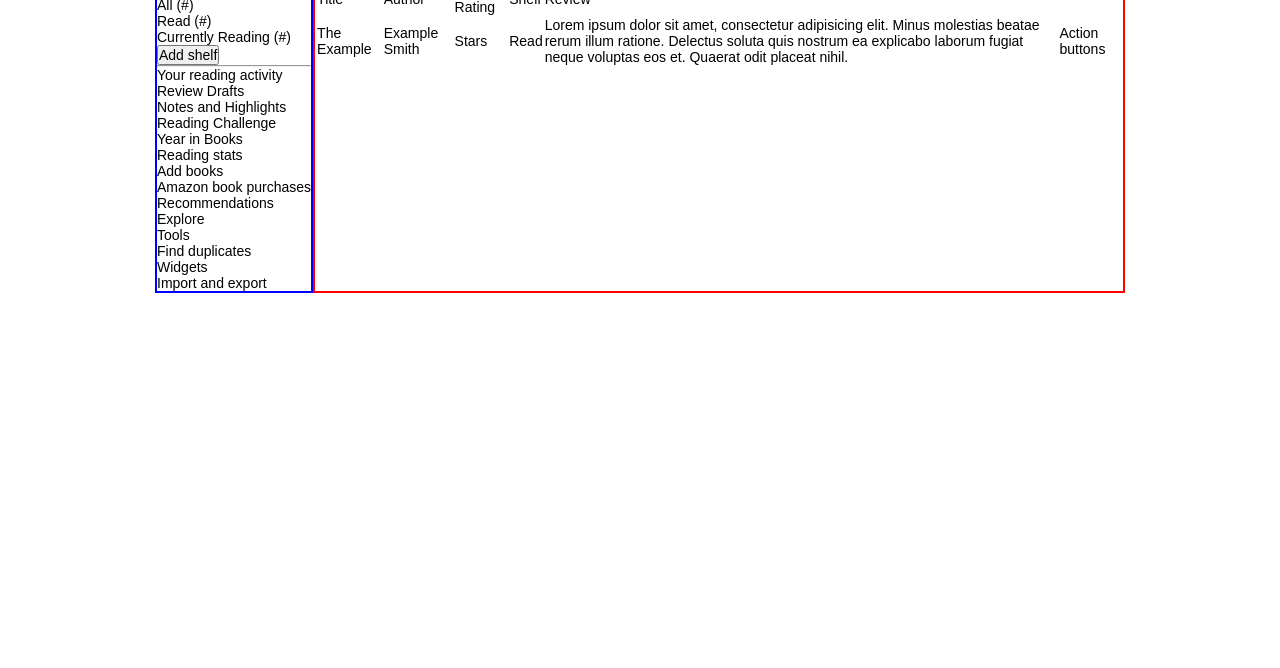
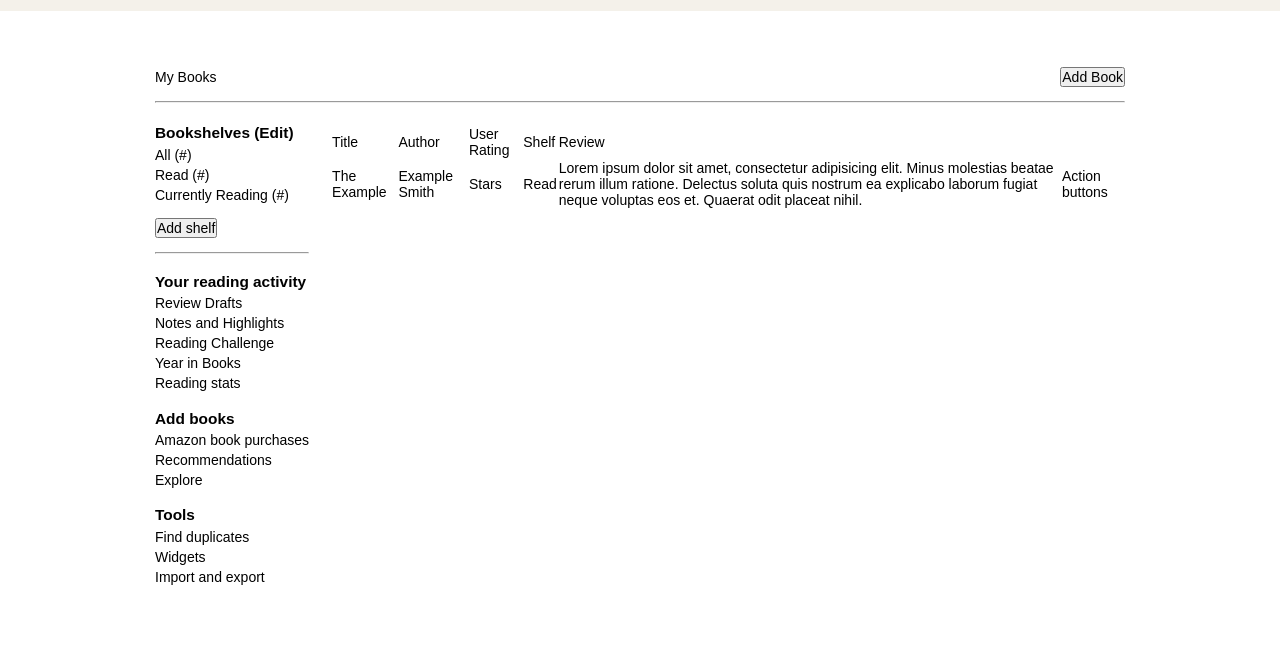
Before and after one commit to Liam-JL/odin-library, a plain HTML site: page index.html in a window 1280 px wide. Shown: the part 132-800 px from the top of the page. Drawn offline with Linux system fonts and the light colour scheme.

Commit message:
Lay out aside

```diff
--- a/index.html
+++ b/index.html
@@ -15,7 +15,7 @@
                 <p>This is a nice accent bar</p>
             </div>
             <div class="header__lower secondary">
-                <nav style="border: 1px purple solid">
+                <nav>
 
                     <div class="logo">
                         <a href="#"><h1>odinreads</h1></a>
@@ -50,8 +50,10 @@
             <!-- Upper part of main area -->
             <div class="main__content">
                 <div class="main__my-books-nav">
+                    <div class="main__my-books-nav-upper">
                         <a href="#">My Books</a>
                         <button class="main__add-btn">Add Book</button>
+                    </div>
                     <hr>
                 </div>
                 <!-- Left side of main area -->
@@ -67,7 +69,7 @@
                         </ul>
                         <hr>
                     </div>
-                    <div class="aside__your-reading-activity">
+                    <div class="main__aside-your-reading-activity">
                         <ul>
                             <li>Your reading activity</li>
                             <li><a href="#">Review Drafts</a></li>
@@ -86,10 +88,12 @@
                         </ul>
                     </div>
                     <div class="aside__tools">
+                        <ul>
                             <li>Tools</li>
                             <li><a href="#">Find duplicates</a></li>
                             <li><a href="#">Widgets</a></li>
                             <li><a href="#">Import and export</a></li>
+                        </ul>
                     </div>
                 </aside>
                 <!-- Table Area -->
--- a/style.css
+++ b/style.css
@@ -148,6 +148,10 @@ nav  {
 
 /* make nav icons circle and contain svg images */
 
+.main__content-container {
+  padding-top: 4rem;
+}
+
 .main__content {
   display: grid;
   grid-template-areas:
@@ -157,19 +161,47 @@ nav  {
   margin: 0px auto;
   width: 970px;
   text-align: left;
+  gap: 1.5rem;
 }
 
 .main__my-books-nav {
   grid-area: my-books-nav;
-  border: green 2px solid;
+}
+
+.main__my-books-nav-upper {
+  padding-bottom: 1rem;
+  display: flex;
+  justify-content: space-between;
+  align-items: center;
 }
 
 .main__aside {
   grid-area: aside;
-  border: blue 2px solid;
+  display: flex;
+  flex-direction: column;
+  gap: 1.3rem
+}
+
+.main__aside ul {
+  display: flex;
+  flex-direction: column;
+  gap: 0.3rem;
+}
+
+.main__aside li:first-child {
+ font-size: 1.1rem;
+ font-weight: bold;
+}
+
+.main__aside hr {
+  margin-top: 1rem;
+}
+
+.main__aside-bookshelves button {
+  margin-top: 0.5rem;
 }
 
 .main__table-container {
   grid-area: table;
-  border: red 2px solid;
+
 }
```
Lines whose indentation alone changed are shown as unchanged.
